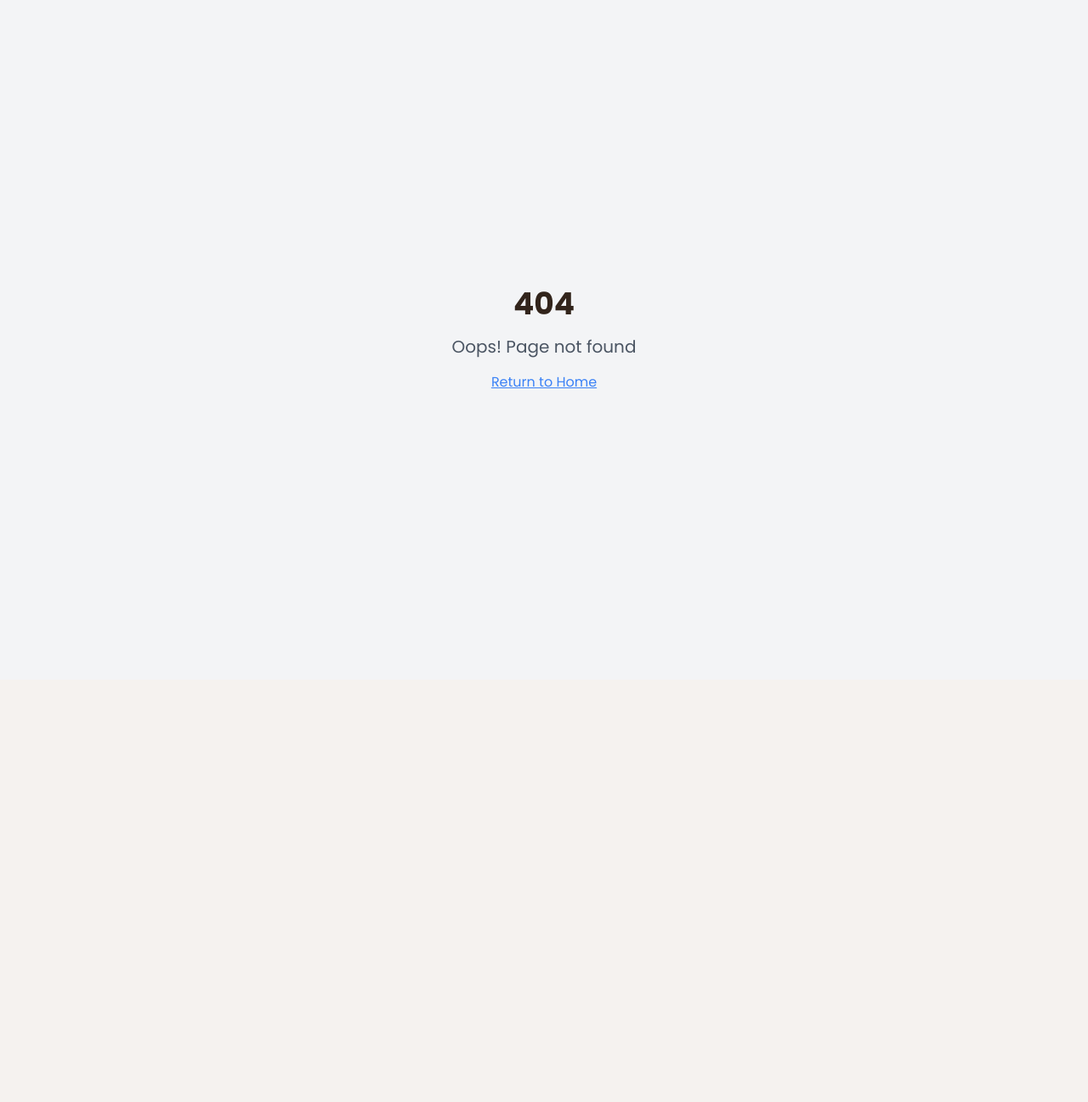
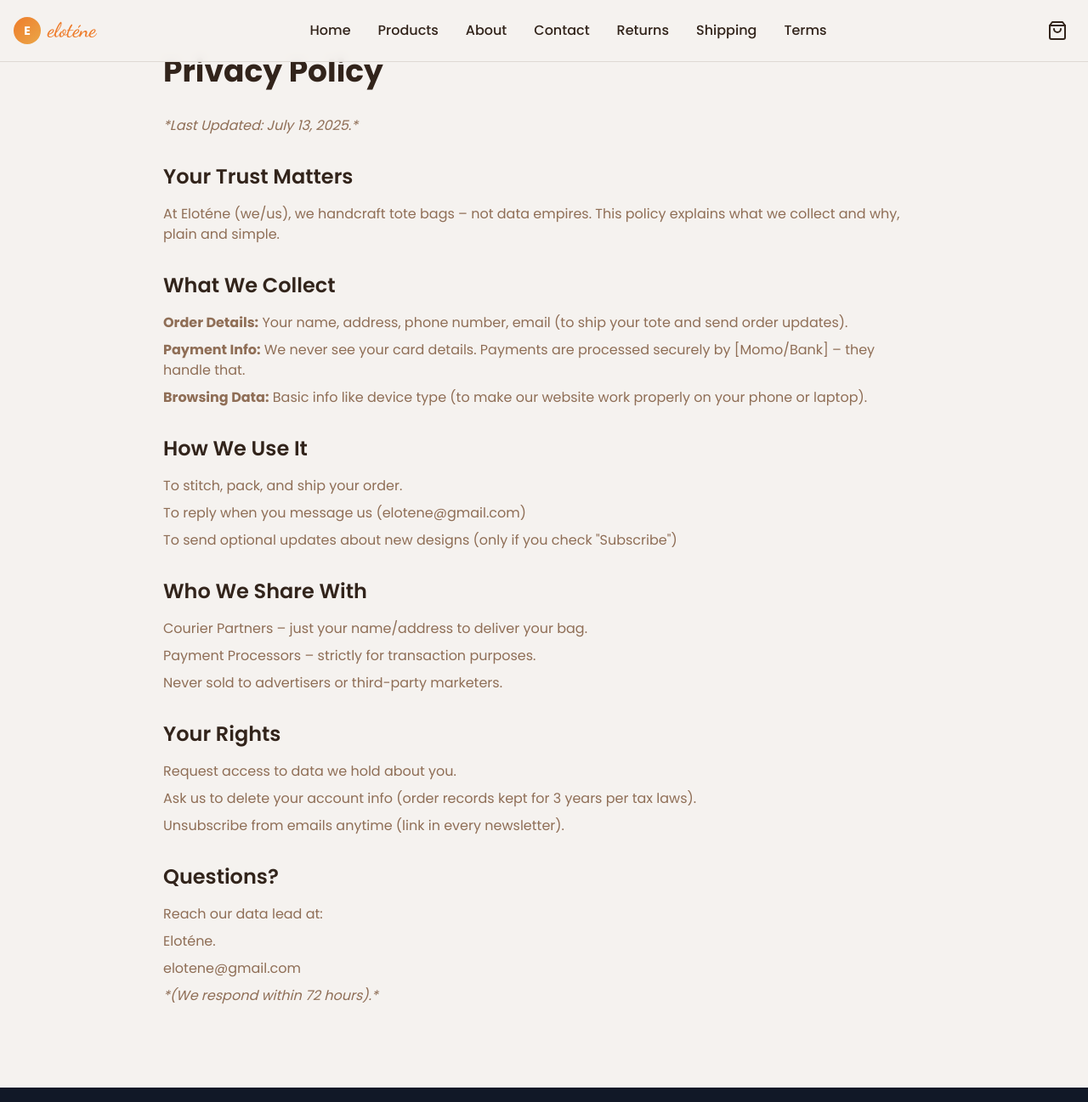
Before and after one commit to PlotinaArhin/elotene-tote-shop-3d, a React (Vite) app: page /privacy-policy in a window 1280 px wide. Before the commit this address had no page. Shown: the top 1297 px of the page at 85% size. Before the commit the page ends 800 px from the top, so only its background shows below. Built offline with nearby package versions, Linux system fonts and the light colour scheme.

Commit message:
Add privacy policy page
Add privacy policy page and navigation links.

```diff
--- a/src/App.tsx
+++ b/src/App.tsx
@@ -10,6 +10,7 @@ import Contact from "./pages/Contact";
 import ReturnsPolicy from "./pages/ReturnsPolicy";
 import ShippingPolicy from "./pages/ShippingPolicy";
 import TermsOfService from "./pages/TermsOfService";
+import PrivacyPolicy from "./pages/PrivacyPolicy";
 import NotFound from "./pages/NotFound";
 
 const queryClient = new QueryClient();
@@ -27,6 +28,7 @@ const App = () => (
           <Route path="/returns-policy" element={<ReturnsPolicy />} />
           <Route path="/shipping-policy" element={<ShippingPolicy />} />
           <Route path="/terms-of-service" element={<TermsOfService />} />
+          <Route path="/privacy-policy" element={<PrivacyPolicy />} />
           {/* ADD ALL CUSTOM ROUTES ABOVE THE CATCH-ALL "*" ROUTE */}
           <Route path="*" element={<NotFound />} />
         </Routes>
--- a/src/components/Footer.tsx
+++ b/src/components/Footer.tsx
@@ -87,7 +87,7 @@ const Footer = () => {
             © 2024 Eloténe. All rights reserved.
           </p>
           <div className="flex space-x-6 mt-4 md:mt-0">
-            <a href="#" className="text-gray-400 hover:text-white text-sm transition-colors">Privacy Policy</a>
+            <Link to="/privacy-policy" className="text-gray-400 hover:text-white text-sm transition-colors">Privacy Policy</Link>
             <Link to="/terms-of-service" className="text-gray-400 hover:text-white text-sm transition-colors">Terms of Service</Link>
             <a href="#" className="text-gray-400 hover:text-white text-sm transition-colors">Cookie Policy</a>
           </div>
--- /dev/null
+++ b/src/pages/PrivacyPolicy.tsx
@@ -0,0 +1,83 @@
+import Header from "@/components/Header";
+import Footer from "@/components/Footer";
+
+const PrivacyPolicy = () => {
+  return (
+    <div className="min-h-screen bg-background">
+      <Header cartCount={0} onCartClick={() => {}} />
+      <main className="container mx-auto px-4 py-16">
+        <div className="max-w-4xl mx-auto">
+          <h1 className="text-4xl font-bold text-foreground mb-8">Privacy Policy</h1>
+
+          <div className="prose prose-lg max-w-none">
+            <p className="text-muted-foreground italic mb-8">
+              *Last Updated: July 13, 2025.*
+            </p>
+
+            <section className="mb-8">
+              <h2 className="text-2xl font-semibold text-foreground mb-4">Your Trust Matters</h2>
+              <p className="text-muted-foreground mb-4">
+                At Eloténe (we/us), we handcraft tote bags – not data empires. This policy explains what we collect and why, plain and simple.
+              </p>
+            </section>
+
+            <section className="mb-8">
+              <h2 className="text-2xl font-semibold text-foreground mb-4">What We Collect</h2>
+              <ul className="space-y-2 text-muted-foreground">
+                <li><strong>Order Details:</strong> Your name, address, phone number, email (to ship your tote and send order updates).</li>
+                <li><strong>Payment Info:</strong> We never see your card details. Payments are processed securely by [Momo/Bank] – they handle that.</li>
+                <li><strong>Browsing Data:</strong> Basic info like device type (to make our website work properly on your phone or laptop).</li>
+              </ul>
+            </section>
+
+            <section className="mb-8">
+              <h2 className="text-2xl font-semibold text-foreground mb-4">How We Use It</h2>
+              <ul className="space-y-2 text-muted-foreground">
+                <li>To stitch, pack, and ship your order.</li>
+                <li>To reply when you message us (elotene@gmail.com)</li>
+                <li>To send optional updates about new designs (only if you check "Subscribe")</li>
+              </ul>
+            </section>
+
+            <section className="mb-8">
+              <h2 className="text-2xl font-semibold text-foreground mb-4">Who We Share With</h2>
+              <ul className="space-y-2 text-muted-foreground">
+                <li>Courier Partners – just your name/address to deliver your bag.</li>
+                <li>Payment Processors – strictly for transaction purposes.</li>
+                <li>Never sold to advertisers or third-party marketers.</li>
+              </ul>
+            </section>
+
+            <section className="mb-8">
+              <h2 className="text-2xl font-semibold text-foreground mb-4">Your Rights</h2>
+              <ul className="space-y-2 text-muted-foreground">
+                <li>Request access to data we hold about you.</li>
+                <li>Ask us to delete your account info (order records kept for 3 years per tax laws).</li>
+                <li>Unsubscribe from emails anytime (link in every newsletter).</li>
+              </ul>
+            </section>
+
+            <section className="mb-8">
+              <h2 className="text-2xl font-semibold text-foreground mb-4">Questions?</h2>
+              <p className="text-muted-foreground mb-2">
+                Reach our data lead at:
+              </p>
+              <p className="text-muted-foreground mb-2">
+                Eloténe.
+              </p>
+              <p className="text-muted-foreground mb-2">
+                elotene@gmail.com
+              </p>
+              <p className="text-muted-foreground italic">
+                *(We respond within 72 hours).*
+              </p>
+            </section>
+          </div>
+        </div>
+      </main>
+      <Footer />
+    </div>
+  );
+};
+
+export default PrivacyPolicy;
```
